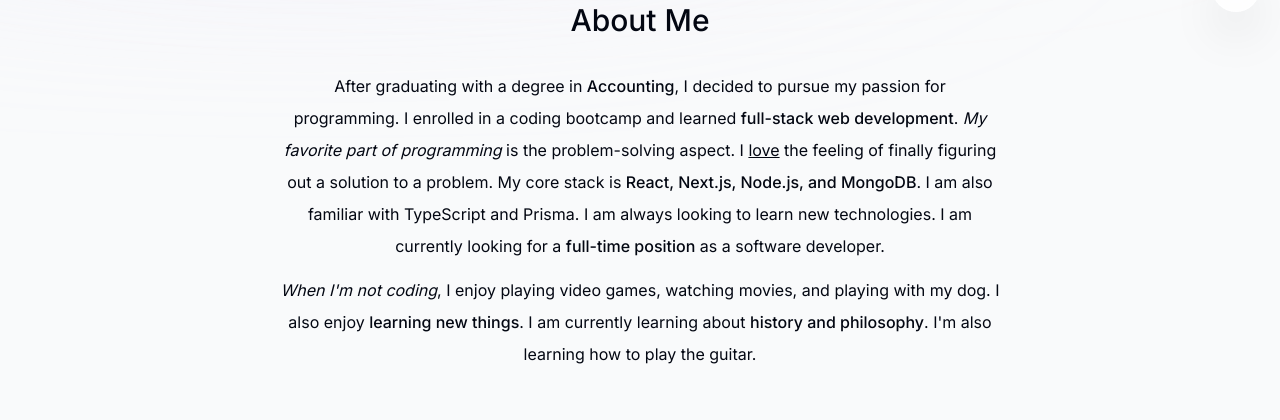
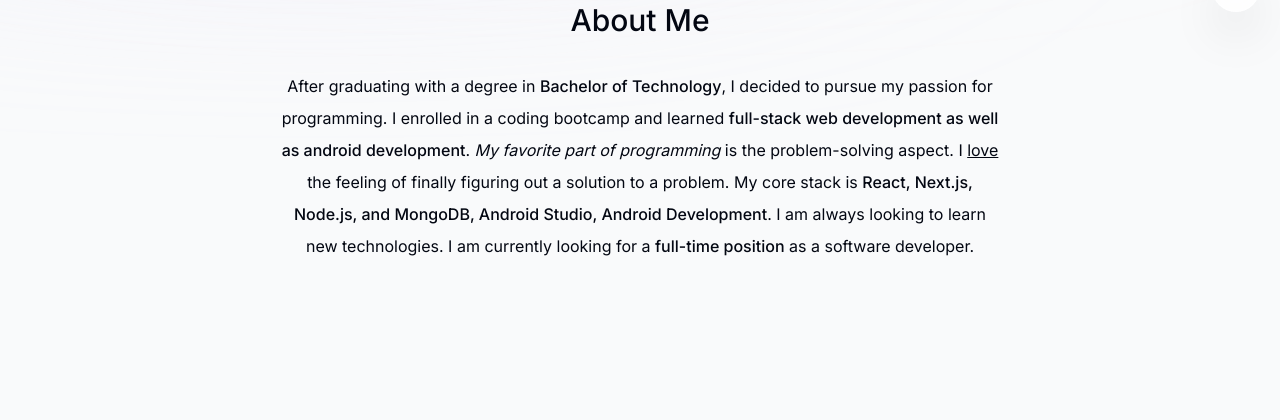
Before and after one commit to Gobind-Barick/friend-portfolio, a Next.js app: page / in a window 1280 px wide. Shown: the part 768-1188 px from the top of the page. Built offline with nearby package versions, Linux system fonts and the light colour scheme; no server answers.

Commit message:
Update about.tsx

```diff
--- a/components/about.tsx
+++ b/components/about.tsx
@@ -20,30 +20,21 @@
       <SectionHeading>About me</SectionHeading>
       <p className="mb-3">
         After graduating with a degree in{" "}
-        <span className="font-medium">Accounting</span>, I decided to pursue my
+        <span className="font-medium">Bachelor of Technology</span>, I decided to pursue my
         passion for programming. I enrolled in a coding bootcamp and learned{" "}
-        <span className="font-medium">full-stack web development</span>.{" "}
+        <span className="font-medium">full-stack web development as well as android development</span>.{" "}
         <span className="italic">My favorite part of programming</span> is the
         problem-solving aspect. I <span className="underline">love</span> the
         feeling of finally figuring out a solution to a problem. My core stack
         is{" "}
         <span className="font-medium">
-          React, Next.js, Node.js, and MongoDB
+          React, Next.js, Node.js, and MongoDB, Android Studio, Android Development
         </span>
-        . I am also familiar with TypeScript and Prisma. I am always looking to
+        . I am always looking to
         learn new technologies. I am currently looking for a{" "}
         <span className="font-medium">full-time position</span> as a software
         developer.
       </p>
-
-      <p>
-        <span className="italic">When I'm not coding</span>, I enjoy playing
-        video games, watching movies, and playing with my dog. I also enjoy{" "}
-        <span className="font-medium">learning new things</span>. I am currently
-        learning about{" "}
-        <span className="font-medium">history and philosophy</span>. I'm also
-        learning how to play the guitar.
-      </p>
     </motion.section>
-  );
+  );
 }
```
